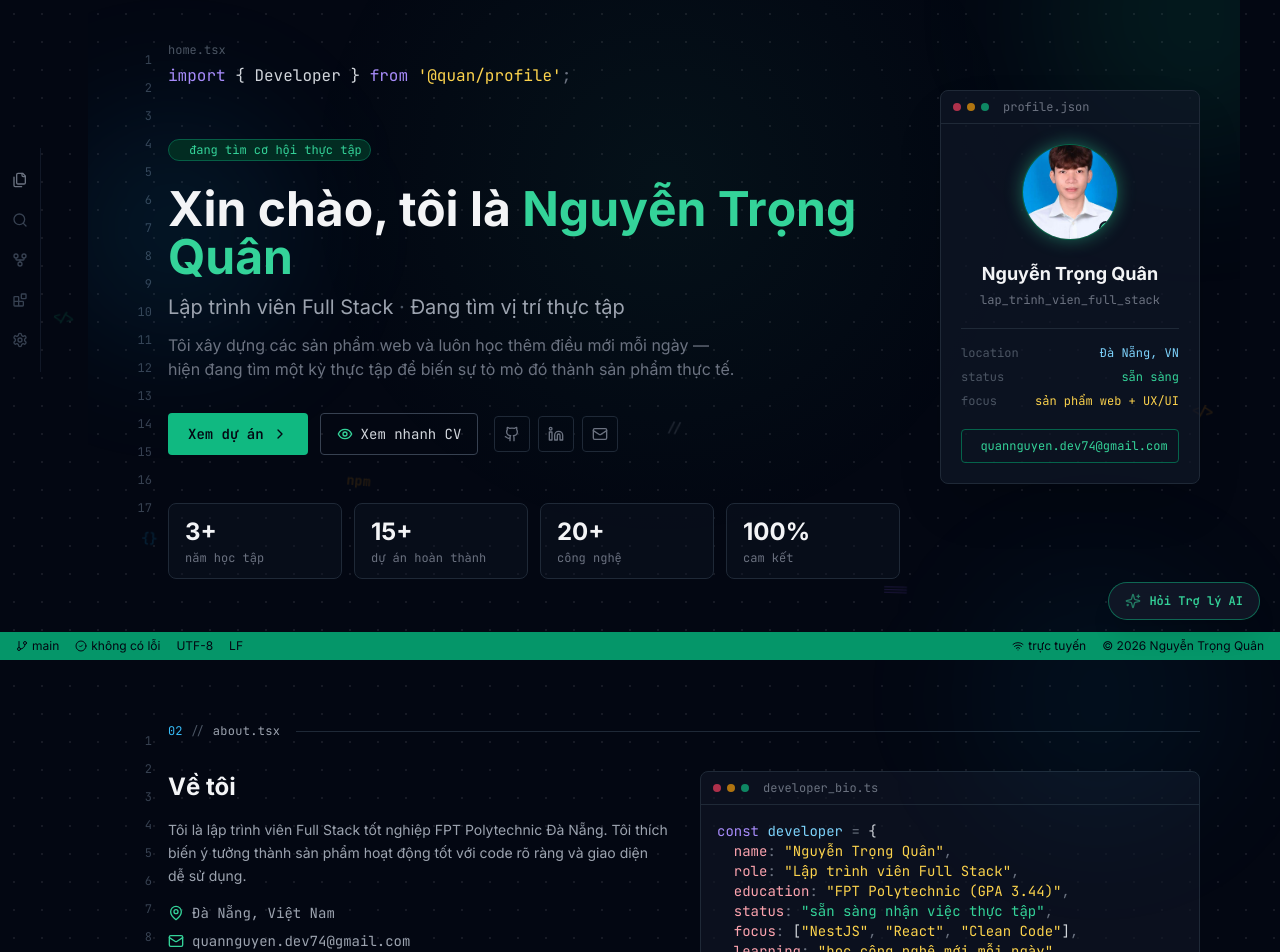
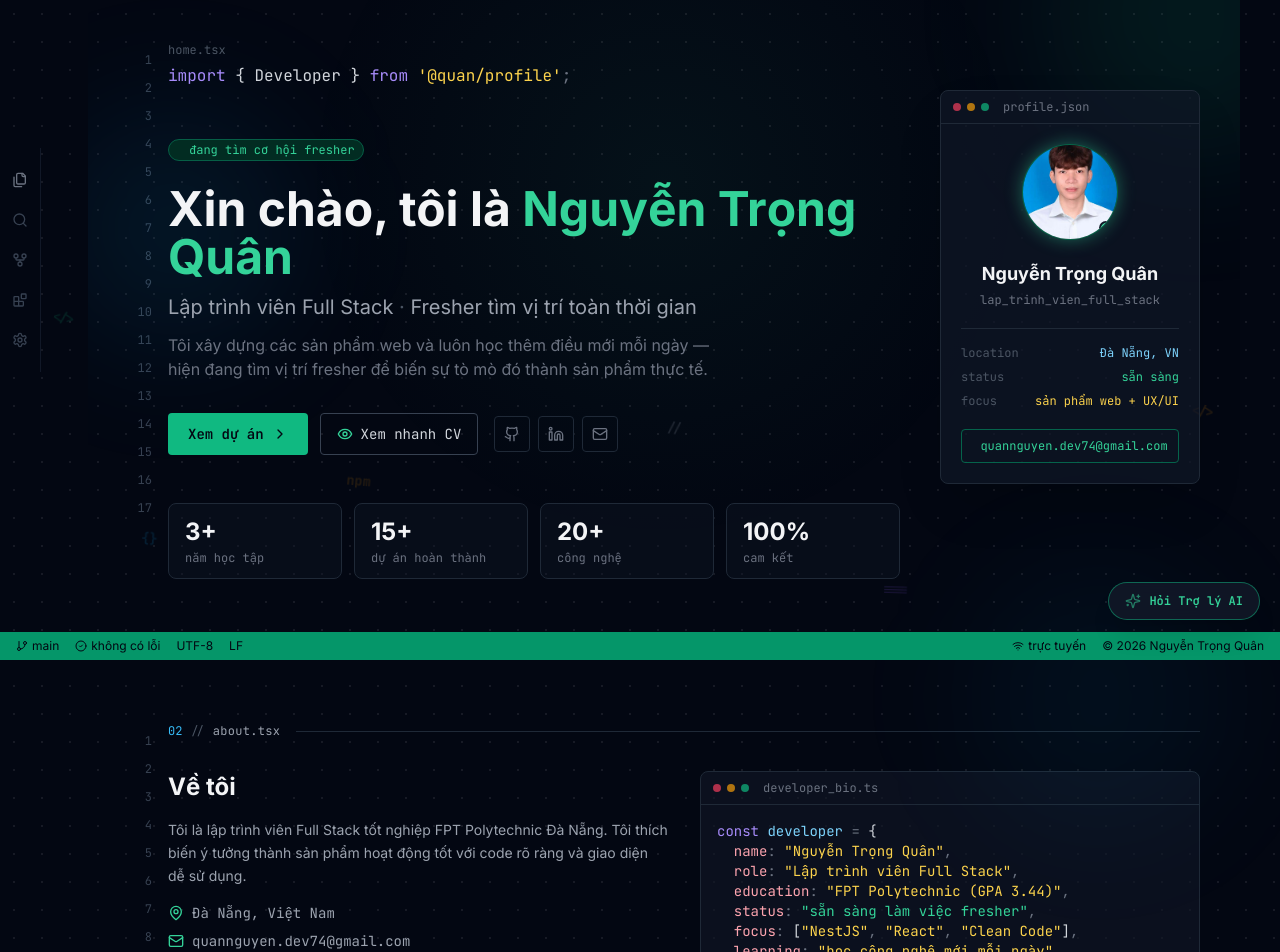
Before and after one commit to NguyenQuan1/Portfolio, a React (Vite) app: page / in a window 1280 px wide. Shown: the part 140-1092 px from the top of the page. Built offline with nearby package versions, Linux system fonts and the light colour scheme.

Commit message:
Update: code moi

```diff
--- a/src/App.jsx
+++ b/src/App.jsx
@@ -46,11 +46,11 @@ const NAV_ITEMS = [
 const UI = {
   en: {
     sayHi: '$ contact',
-    internship: 'open to internship opportunities',
+    internship: 'open to fresher opportunities',
     greeting: "Hi, I'm",
     role: 'Full Stack Developer',
-    progress: 'Intern in progress',
-    intro: "I build modern web applications and learn something new every day — currently seeking a full-time internship where I can contribute to real-world products.",
+    progress: 'Fresher seeking full-time role',
+    intro: "I build modern web applications and learn something new every day — currently seeking a full-time fresher position where I can contribute to real-world products.",
     viewProjects: 'View Projects',
     downloadCv: 'Download CV',
     previewCv: 'Preview CV',
@@ -68,7 +68,7 @@ const UI = {
     education: 'Education',
     certificates: 'Certificates & Honors',
     contactTitle: "Let's talk.",
-    contactText: "I'm actively seeking an internship opportunity to learn from an experienced engineering team. Feel free to reach out anytime — I reply promptly.",
+    contactText: "I'm actively seeking a fresher opportunity to grow with an experienced engineering team. Feel free to reach out anytime — I reply promptly.",
     email: 'Email',
     call: 'Call',
     copy: 'Copy',
@@ -77,14 +77,14 @@ const UI = {
     messageSent: 'Message sent successfully! Quan will get back to you soon.',
     namePlaceholder: 'Your Name or Company...',
     emailPlaceholder: 'your.email@example.com',
-    messagePlaceholder: 'Tell me about your internship opening, team or project...',
+    messagePlaceholder: 'Tell me about your fresher opening, team or project...',
     available: 'available',
     focus: 'web products + UX/UI',
     location: 'Da Nang, VN',
     profileRole: 'full_stack_developer',
     noProblems: 'no problems',
     online: 'online',
-    internReady: 'intern-ready',
+    internReady: 'fresher-ready',
     inspectTag: 'click to inspect',
     openInMail: 'or open in Mail client',
     language: 'VI',
@@ -98,15 +98,15 @@ const UI = {
     soundOff: 'Sound: OFF',
     skillGroups: { frontend: 'frontend', backend: 'backend', tools: 'tools', workflow: 'workflow' },
     aiAssistantTitle: 'Dev Assistant AI',
-    aiGreeting: "Hi! I'm Quan's Portfolio Assistant. Ask me anything about his tech stack, featured projects, or internship readiness!",
+    aiGreeting: "Hi! I'm Quan's Portfolio Assistant. Ask me anything about his tech stack, featured projects, or fresher readiness!",
   },
   vi: {
     sayHi: '$ liên-hệ',
-    internship: 'đang tìm cơ hội thực tập',
+    internship: 'đang tìm cơ hội fresher',
     greeting: 'Xin chào, tôi là',
     role: 'Lập trình viên Full Stack',
-    progress: 'Đang tìm vị trí thực tập',
-    intro: 'Tôi xây dựng các sản phẩm web và luôn học thêm điều mới mỗi ngày — hiện đang tìm một kỳ thực tập để biến sự tò mò đó thành sản phẩm thực tế.',
+    progress: 'Fresher tìm vị trí toàn thời gian',
+    intro: 'Tôi xây dựng các sản phẩm web và luôn học thêm điều mới mỗi ngày — hiện đang tìm vị trí fresher để biến sự tò mò đó thành sản phẩm thực tế.',
     viewProjects: 'Xem dự án',
     downloadCv: 'Tải CV',
     previewCv: 'Xem nhanh CV',
@@ -124,7 +124,7 @@ const UI = {
     education: 'Học vấn',
     certificates: 'Chứng chỉ & Thành tích',
     contactTitle: 'Hãy cùng trao đổi.',
-    contactText: 'Tôi đang tìm một kỳ thực tập để học hỏi từ đội ngũ thực tế và cùng tạo ra sản phẩm. Hãy liên hệ với tôi, tôi sẽ phản hồi nhanh.',
+    contactText: 'Tôi đang tìm cơ hội fresher để học hỏi từ đội ngũ thực tế và cùng tạo ra sản phẩm. Hãy liên hệ với tôi, tôi sẽ phản hồi nhanh.',
     email: 'Email',
     call: 'Gọi điện',
     copy: 'Sao chép',
@@ -133,14 +133,14 @@ const UI = {
     messageSent: 'Đã gửi lời nhắn thành công! Quân sẽ phản hồi sớm nhất.',
     namePlaceholder: 'Tên của bạn hoặc quý công ty...',
     emailPlaceholder: 'email.cua.ban@congty.com',
-    messagePlaceholder: 'Nội dung trao đổi về cơ hội thực tập hoặc dự án...',
+    messagePlaceholder: 'Nội dung trao đổi về cơ hội fresher hoặc dự án...',
     available: 'sẵn sàng',
     focus: 'sản phẩm web + UX/UI',
     location: 'Đà Nẵng, VN',
     profileRole: 'lap_trinh_vien_full_stack',
     noProblems: 'không có lỗi',
     online: 'trực tuyến',
-    internReady: 'sẵn sàng thực tập',
+    internReady: 'fresher sẵn sàng',
     inspectTag: 'nhấp để xem chi tiết',
     openInMail: 'hoặc mở qua ứng dụng Email',
     language: 'EN',
@@ -313,8 +313,8 @@ const EXPERIENCE = [
   },
   {
     hash: '2',
-    role: 'Backend Developer Intern (Project)',
-    roleVi: 'Thực tập sinh Backend (Dự án thực tế)',
+    role: 'Backend Developer Fresher (Project)',
+    roleVi: 'Fresher Backend (Dự án thực tế)',
     place: 'Tech Solutions Co. / Practice Project',
     placeVi: 'Tech Solutions Co. / Dự án Thực hành',
     period: '2024 — 2025',
@@ -406,9 +406,9 @@ const AI_KNOWLEDGE_BASE = [
     answerEn: `You can reach Quan directly via:\n• Email: ${CONTACT_INFO.email}\n• Phone: ${CONTACT_INFO.phoneDisplay}\n• GitHub: ${CONTACT_INFO.github}\n• LinkedIn: ${CONTACT_INFO.linkedin}\nQuan responds promptly and is ready for online or in-person interviews!`,
   },
   {
-    triggers: ['thực tập', 'intern', 'thời gian', 'khi nào', 'bắt đầu', 'start'],
-    answerVi: 'Quân đã tốt nghiệp tại FPT Polytechnic và hiện đang sẵn sàng (Available) để bắt đầu thực tập toàn thời gian ngay lập tức!',
-    answerEn: 'Quan has graduated from FPT Polytechnic and is currently Available to start a full-time internship immediately!',
+    triggers: ['fresher', 'intern', 'thời gian', 'khi nào', 'bắt đầu', 'start'],
+    answerVi: 'Quân đã tốt nghiệp tại FPT Polytechnic và hiện đang sẵn sàng (Available) để bắt đầu làm việc toàn thời gian với vai trò fresher ngay lập tức!',
+    answerEn: 'Quan has graduated from FPT Polytechnic and is currently Available to start a full-time fresher position immediately!',
   },
   {
     triggers: ['học vấn', 'education', 'gpa', 'trường', 'fpt', 'bằng cấp'],
@@ -721,7 +721,7 @@ function CVModal({ lang, onClose, onDownload }) {
             </div>
             <div className="flex items-center gap-2">
               <span className="px-3 py-1 rounded-full text-xs font-mono border border-emerald-800 bg-emerald-950 text-emerald-300">
-                ● {isVi ? 'Sẵn sàng nhận việc thực tập' : 'Ready for Internship'}
+                ● {isVi ? 'Sẵn sàng làm việc fresher' : 'Ready as Fresher'}
               </span>
             </div>
           </div>
@@ -1539,7 +1539,7 @@ export default function App() {
                       {'  '}<span className="text-rose-300">name</span><span className="text-gray-500">:</span> <span className="text-amber-300">"Nguyễn Trọng Quân"</span><span className="text-gray-500">,</span>{'\n'}
                       {'  '}<span className="text-rose-300">role</span><span className="text-gray-500">:</span> <span className="text-amber-300">"{isVi ? 'Lập trình viên Full Stack' : 'Full Stack Developer'}"</span><span className="text-gray-500">,</span>{'\n'}
                       {'  '}<span className="text-rose-300">education</span><span className="text-gray-500">:</span> <span className="text-amber-300">"FPT Polytechnic (GPA 3.44)"</span><span className="text-gray-500">,</span>{'\n'}
-                      {'  '}<span className="text-rose-300">status</span><span className="text-gray-500">:</span> <span className="text-emerald-400">"{isVi ? 'sẵn sàng nhận việc thực tập' : 'ready for full-time internship'}"</span><span className="text-gray-500">,</span>{'\n'}
+                      {'  '}<span className="text-rose-300">status</span><span className="text-gray-500">:</span> <span className="text-emerald-400">"{isVi ? 'sẵn sàng làm việc fresher' : 'ready for full-time fresher role'}"</span><span className="text-gray-500">,</span>{'\n'}
                       {'  '}<span className="text-rose-300">focus</span><span className="text-gray-500">:</span> <span className="text-gray-300">[</span><span className="text-amber-300">"NestJS"</span><span className="text-gray-500">,</span> <span className="text-amber-300">"React"</span><span className="text-gray-500">,</span> <span className="text-amber-300">"Clean Code"</span><span className="text-gray-300">]</span><span className="text-gray-500">,</span>{'\n'}
                       {'  '}<span className="text-rose-300">learning</span><span className="text-gray-500">:</span> <span className="text-amber-300">"{isVi ? 'học công nghệ mới mỗi ngày' : 'new tech stack everyday'}"</span><span className="text-gray-500">,</span>{'\n'}
                       {'  '}<span className="text-rose-300">goal</span><span className="text-gray-500">:</span> <span className="text-amber-300">"{isVi ? 'xây dựng sản phẩm web chất lượng' : 'build high-impact web products'}"</span>{'\n'}
```
